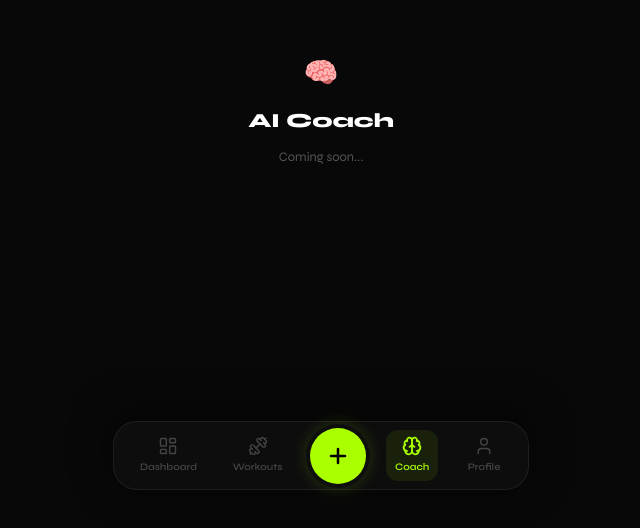
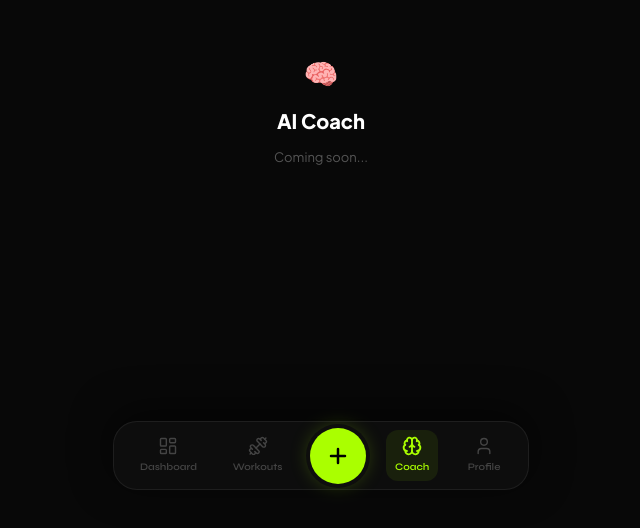
Before and after one commit to sirajulislamrubel09-glitch/zynapse, a Next.js app in the folder zynapse/: page /coach in a window 1280 px wide. Shown: the part 290-818 px from the top of the page, without its empty margins (319-959 px from the left). Built offline with nearby package versions, Linux system fonts and the light colour scheme.

Commit message:
Creating the web

```diff
--- a/zynapse/app/(app)/coach/page.tsx
+++ b/zynapse/app/(app)/coach/page.tsx
@@ -2,7 +2,7 @@ export default function CoachPage() {
   return (
     <div style={{ background: '#080808', minHeight: '100vh', color: '#fff',
       display: 'flex', flexDirection: 'column', alignItems: 'center', justifyContent: 'center',
-      fontFamily: "'Syne',sans-serif", gap: 12 }}>
+      fontFamily: "'Plus Jakarta Sans','Inter',sans-serif", gap: 12 }}>
       <div style={{ fontSize: 28 }}>🧠</div>
       <h1 style={{ fontWeight: 800, fontSize: 20 }}>AI Coach</h1>
       <p style={{ color: '#555', fontSize: 13 }}>Coming soon...</p>
--- a/zynapse/app/(app)/dashboard/page.tsx
+++ b/zynapse/app/(app)/dashboard/page.tsx
@@ -234,7 +234,7 @@ export default function DashboardPage() {
   // ════════════════════════════════════════════════════════
   return (
     <div style={{ background: BG, minHeight: '100vh', color: W,
-      fontFamily: "'Syne','Inter',sans-serif", paddingBottom: 32 }}>
+      fontFamily: "'Plus Jakarta Sans','Inter',sans-serif", paddingBottom: 32 }}>
 
       {/* ═══════════════════════════════════════════════════
           HEADER
--- a/zynapse/app/(app)/food/page.tsx
+++ b/zynapse/app/(app)/food/page.tsx
@@ -2,7 +2,7 @@ export default function FoodPage() {
   return (
     <div style={{ background: '#080808', minHeight: '100vh', color: '#fff',
       display: 'flex', flexDirection: 'column', alignItems: 'center', justifyContent: 'center',
-      fontFamily: "'Syne',sans-serif", gap: 12 }}>
+      fontFamily: "'Plus Jakarta Sans','Inter',sans-serif", gap: 12 }}>
       <div style={{ fontSize: 28 }}>🥗</div>
       <h1 style={{ fontWeight: 800, fontSize: 20 }}>Nutrition</h1>
       <p style={{ color: '#555', fontSize: 13 }}>Coming soon...</p>
--- a/zynapse/app/(auth)/login/page.tsx
+++ b/zynapse/app/(auth)/login/page.tsx
@@ -152,7 +152,7 @@ export default function LoginPage() {
       className="min-h-screen w-full flex"
       style={{
         background: BG,
-        fontFamily: "'Syne', 'Inter', sans-serif",
+        fontFamily: "'Plus Jakarta Sans','Inter',sans-serif",
       }}
     >
       <style>{`
--- a/zynapse/app/(auth)/signup/page.tsx
+++ b/zynapse/app/(auth)/signup/page.tsx
@@ -203,7 +203,7 @@ export default function SignupPage() {
   return (
     <div
       className="min-h-screen w-full flex"
-      style={{ background: BG, fontFamily: "'Syne', 'Inter', sans-serif" }}
+      style={{ background: BG, fontFamily: "'Plus Jakarta Sans','Inter',sans-serif" }}
     >
       <style>{`
         @import url('https://fonts.googleapis.com/css2?family=Syne:wght@400;500;600;700;800&display=swap');
--- a/zynapse/app/layout.tsx
+++ b/zynapse/app/layout.tsx
@@ -5,14 +5,13 @@
 // ============================================================
 
 import type { Metadata, Viewport } from 'next'
-import { Syne } from 'next/font/google'
+import { Plus_Jakarta_Sans } from 'next/font/google'
 import './globals.css'
 
-// Syne font — matches our design system
-const syne = Syne({
+const jakarta = Plus_Jakarta_Sans({
   subsets: ['latin'],
-  weight: ['400', '500', '600', '700', '800'],
-  variable: '--font-syne',
+  weight: ['300', '400', '500', '600', '700', '800'],
+  variable: '--font-jakarta',
   display: 'swap',
 })
 
@@ -46,14 +45,14 @@ export default function RootLayout({
   children: React.ReactNode
 }) {
   return (
-    <html lang="en" className={syne.variable}>
+    <html lang="en" className={jakarta.variable}>
       <body
         style={{
           margin: 0,
           padding: 0,
           background: '#080808',
           overflowX: 'hidden',
-          fontFamily: 'var(--font-syne), Inter, sans-serif',
+          fontFamily: 'var(--font-jakarta), Inter, sans-serif',
           WebkitFontSmoothing: 'antialiased',
           MozOsxFontSmoothing: 'grayscale',
         }}
```
